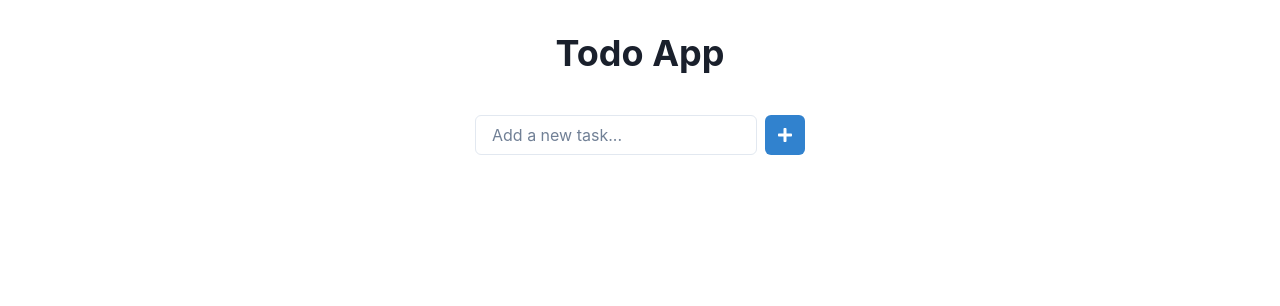
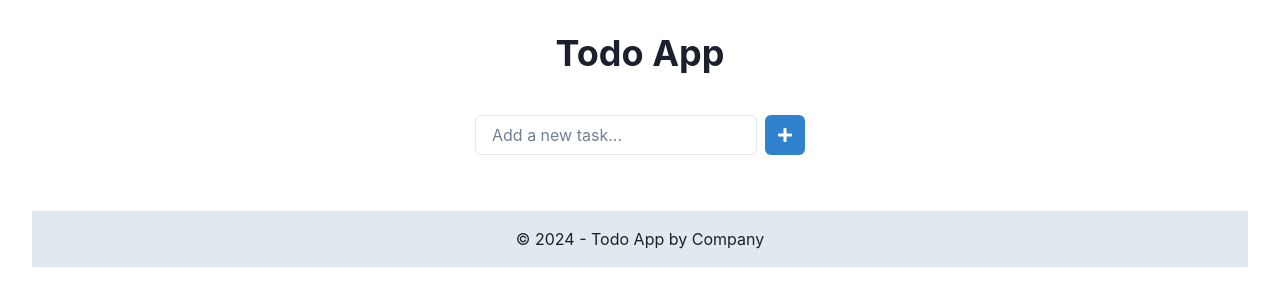
Before and after one commit to GPT-Engineer-App-Dev/pseudo-mock-maker, a React (Vite) app: page / in a window 1280 px wide. Shown: the top 306 px of the page. Built offline with nearby package versions, Linux system fonts and the light colour scheme.

Commit message:
Added a footer to the bottom of the Index page with the current year and company name.
add footer

```diff
--- a/src/pages/Index.jsx
+++ b/src/pages/Index.jsx
@@ -52,6 +52,9 @@ const Index = () => {
           </ListItem>
         ))}
       </List>
+      <Box as="footer" w="full" p={4} bg="gray.200" textAlign="center">
+        © {new Date().getFullYear()} - Todo App by Company
+      </Box>
     </VStack>
   );
 };
```
